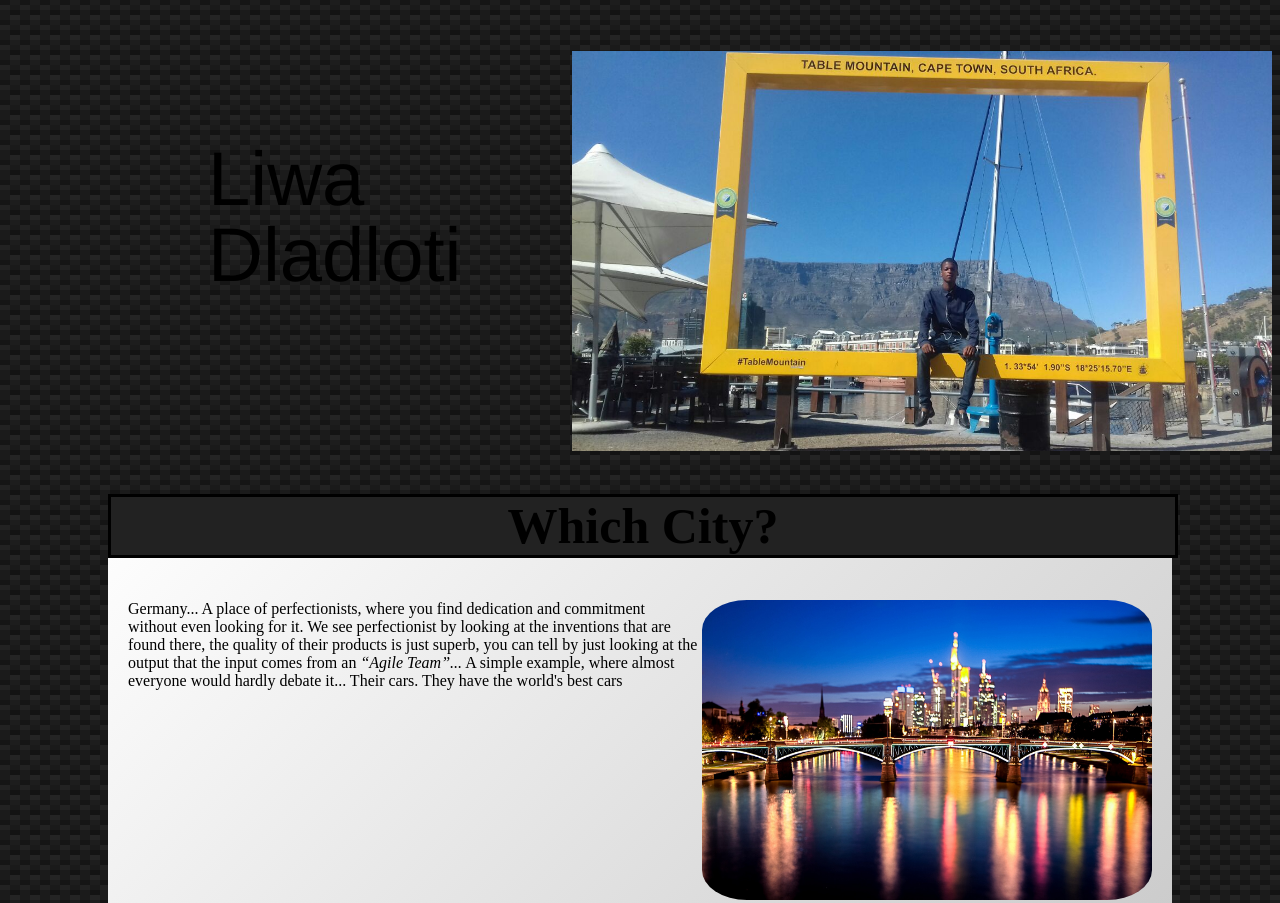
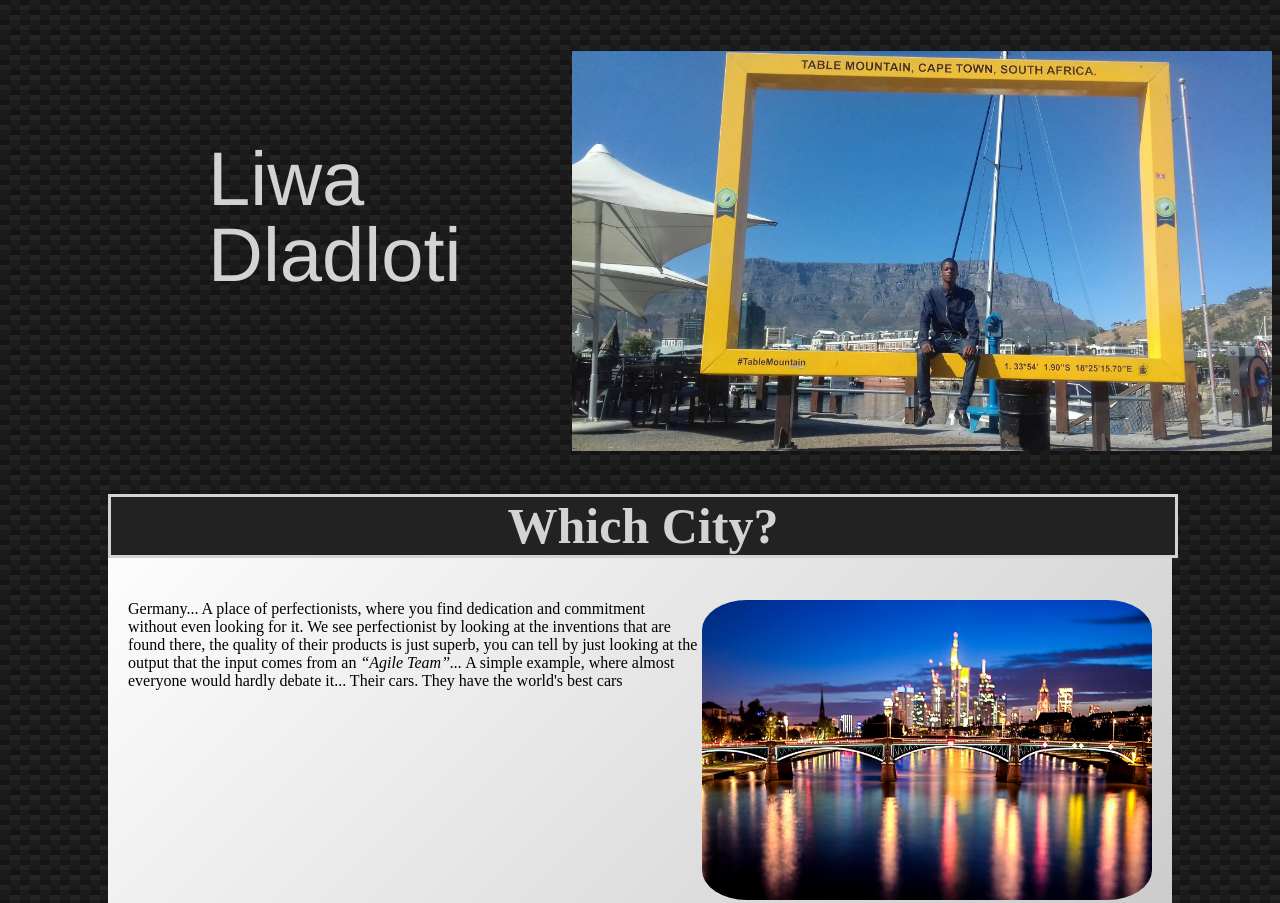
Before and after one commit to LiwaDladloti/LIwaDladloti.github.io, a plain HTML site: page index.html in a window 1280 px wide. Shown: the top 903 px of the page. Drawn offline with Linux system fonts and the light colour scheme.

Commit message:
added color

```diff
--- a/stylesheet.css
+++ b/stylesheet.css
@@ -17,10 +17,9 @@ hr {
 
 #header {
   font: normal 76px/1 "amaranth", Helvetica, sans-serif;
-  color: #000000;
-    margin-left: 200px;
-    padding-top: 90px;
-
+  color: lightgrey;
+  margin-left: 200px;
+  padding-top: 90px;
 }
 #page {
     background: linear-gradient(-45deg, grey, white) no-repeat;
@@ -34,6 +33,7 @@ h2 {
     border: solid;
     text-align: center;
     font-size: 50px;
+    color: lightgrey;
 }
 #germany {
     margin-right: 20px;
@@ -54,4 +54,5 @@ h4 {
     font-family: sans-serif;
     font-size: 25px;
     text-align: center;
+    background-color: dimgray;
 }
```
